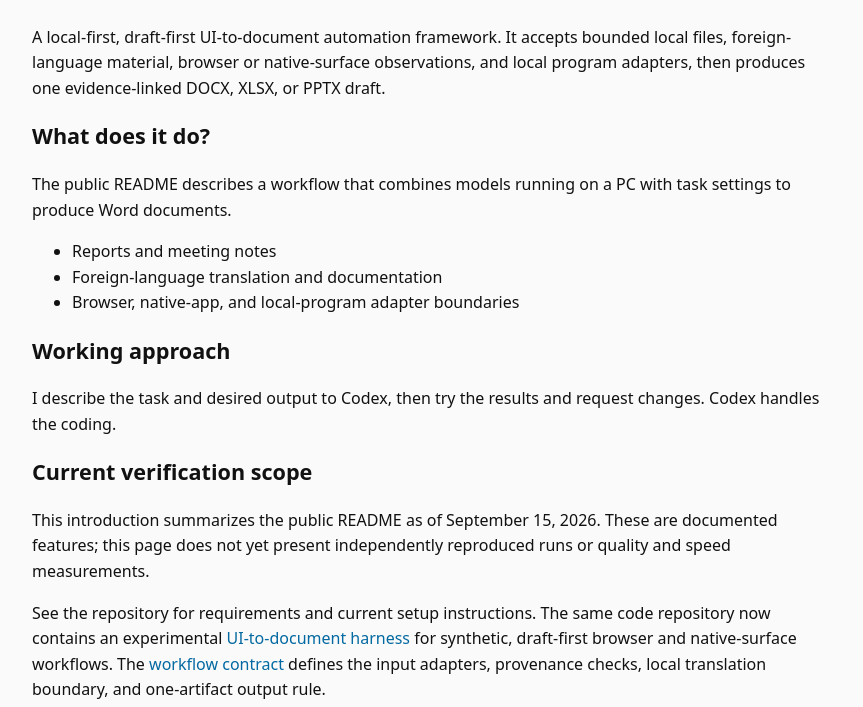
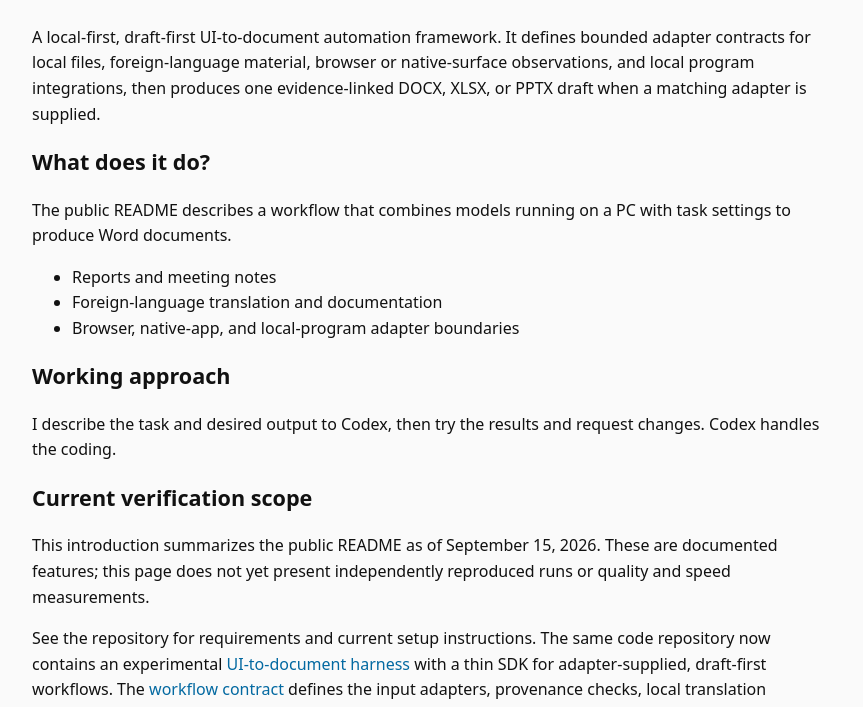
Before and after one commit to Hskim-droid/dropkit.contents, an Astro site: page /work/local-llm in a window 1280 px wide. Shown: the part 242-949 px from the top of the page, without its empty margins (208-1071 px from the left). Built offline with nearby package versions, Linux system fonts and the light colour scheme; Astro itself is replaced by a stand-in of ours.

Commit message:
Bound public workflow claims to adapters

```diff
--- a/src/pages/work/local-llm.astro
+++ b/src/pages/work/local-llm.astro
@@ -3,12 +3,12 @@
 ---
 <Base title="Local AI document tools · dropkit" description="A local AI workflow project for reports, meeting notes, and translation: purpose, scope, and setup.">
   <p class="eyebrow">Public project · 2026-09-15</p><h1>Local AI document tools</h1>
-  <p>A local-first, draft-first UI-to-document automation framework. It accepts bounded local files, foreign-language material, browser or native-surface observations, and local program adapters, then produces one evidence-linked DOCX, XLSX, or PPTX draft.</p>
+  <p>A local-first, draft-first UI-to-document automation framework. It defines bounded adapter contracts for local files, foreign-language material, browser or native-surface observations, and local program integrations, then produces one evidence-linked DOCX, XLSX, or PPTX draft when a matching adapter is supplied.</p>
   <h2>What does it do?</h2><p>The public README describes a workflow that combines models running on a PC with task settings to produce Word documents.</p>
   <ul><li>Reports and meeting notes</li><li>Foreign-language translation and documentation</li><li>Browser, native-app, and local-program adapter boundaries</li></ul>
   <h2>Working approach</h2><p>I describe the task and desired output to Codex, then try the results and request changes. Codex handles the coding.</p>
   <h2>Current verification scope</h2><p>This introduction summarizes the public README as of September 15, 2026. These are documented features; this page does not yet present independently reproduced runs or quality and speed measurements.</p>
-  <p>See the repository for requirements and current setup instructions. The same code repository now contains an experimental <a href="https://github.com/Hskim-droid/local-llm/tree/main/agent-harness">UI-to-document harness</a> for synthetic, draft-first browser and native-surface workflows. The <a href="https://github.com/Hskim-droid/local-llm/blob/main/docs/WORKFLOW_CONTRACT.md">workflow contract</a> defines the input adapters, provenance checks, local translation boundary, and one-artifact output rule.</p>
+  <p>See the repository for requirements and current setup instructions. The same code repository now contains an experimental <a href="https://github.com/Hskim-droid/local-llm/tree/main/agent-harness">UI-to-document harness</a> with a thin SDK for adapter-supplied, draft-first workflows. The <a href="https://github.com/Hskim-droid/local-llm/blob/main/docs/WORKFLOW_CONTRACT.md">workflow contract</a> defines the input adapters, provenance checks, local translation boundary, and one-artifact output rule. Real ERP/QMS, mail, transcription, and host-permission integrations remain unverified.</p>
   <div class="links"><a href="https://github.com/Hskim-droid/local-llm">Setup on GitHub →</a><a href="https://github.com/Hskim-droid/local-llm/tree/main/agent-harness">Harness code</a><a href="https://github.com/Hskim-droid/local-llm/issues">Report an issue</a></div>
   <p><a href="/work/">← Public work</a></p>
 </Base>
```
